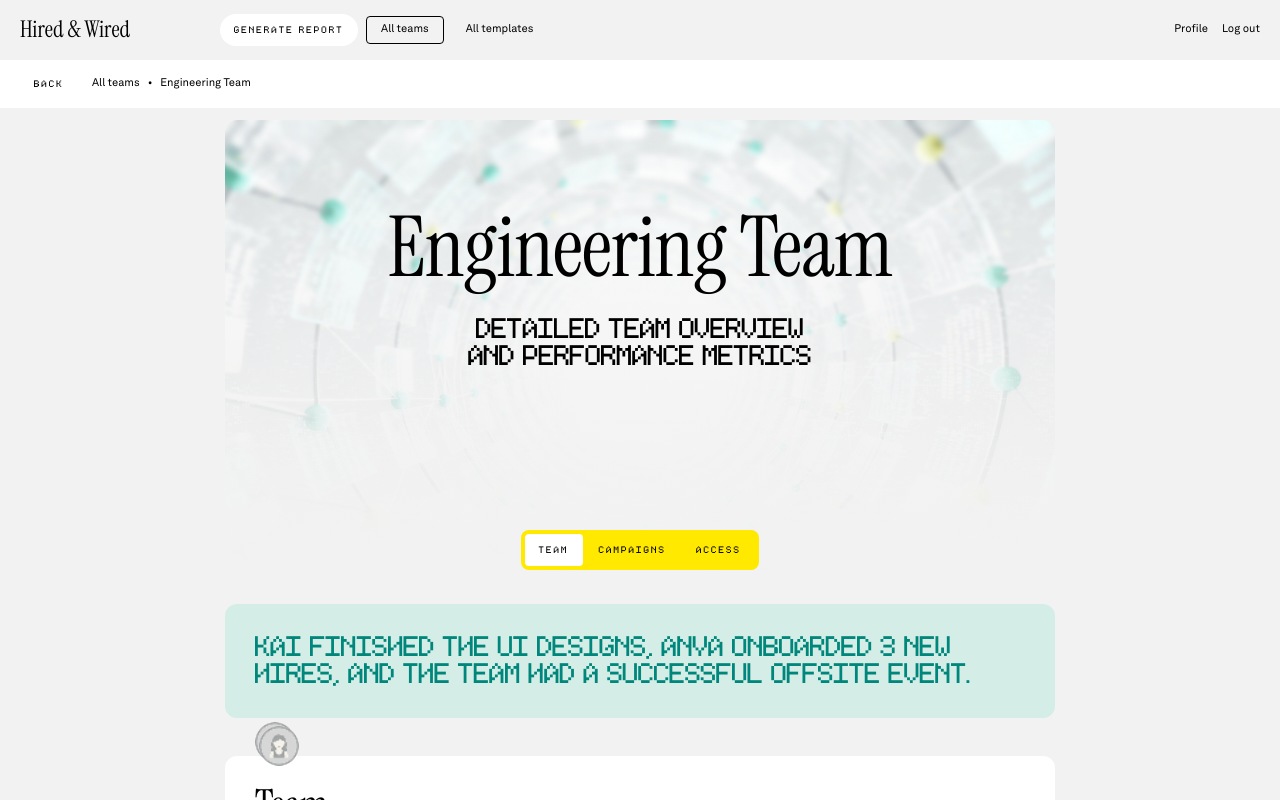
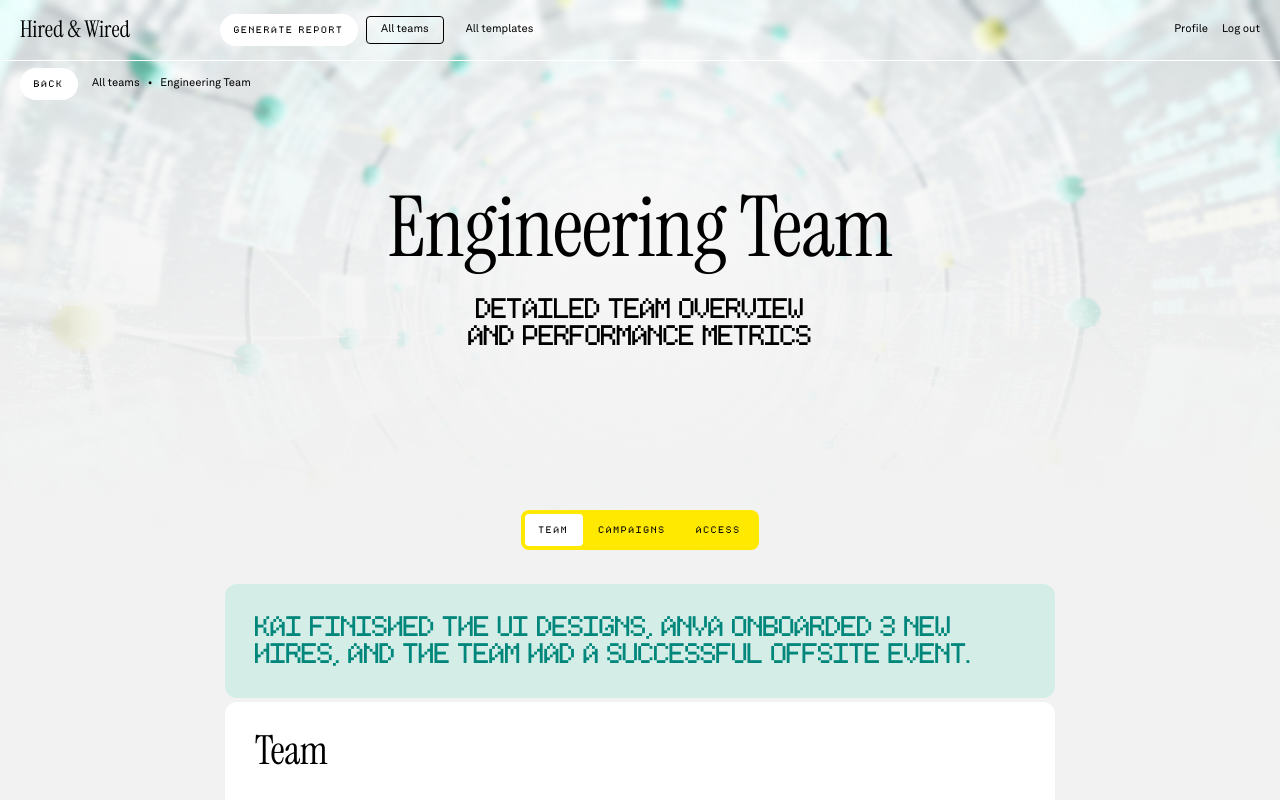
Before and after one commit to chaser231/hired-and-wired, a Next.js app: page /teams/1 in a window 1280 px wide. Shown: the top 800 px of the page. Built offline with nearby package versions, Linux system fonts and the light colour scheme.

Commit message:
fix: team detail page - transparent SecondRow, full-width hero, remove stray avatars

```diff
--- a/src/app/(main)/teams/[id]/page.tsx
+++ b/src/app/(main)/teams/[id]/page.tsx
@@ -1,9 +1,9 @@
 'use client';
 
-import { useState } from 'react';
+import { useState, useEffect } from 'react';
 import { useRouter } from 'next/navigation';
 import Image from 'next/image';
-import { Avatar, SwitchGroup } from '@/components/ui';
+import { SwitchGroup } from '@/components/ui';
 import { Profile, Notify } from '@/components/blocks';
 import { SecondRow } from '@/components/sections';
 
@@ -103,17 +103,31 @@ const teamData = {
 export default function TeamDetailPage() {
   const router = useRouter();
   const [activeTab, setActiveTab] = useState(0);
+  const [isScrolled, setIsScrolled] = useState(false);
+
+  // Track scroll for SecondRow background
+  useEffect(() => {
+    const handleScroll = () => {
+      setIsScrolled(window.scrollY > 10);
+    };
+    handleScroll();
+    window.addEventListener('scroll', handleScroll, { passive: true });
+    return () => window.removeEventListener('scroll', handleScroll);
+  }, []);
 
   const handleBack = () => {
     router.push('/');
   };
 
   return (
-    <main className="flex flex-col items-center gap-[var(--page-gap)] pb-[84px]">
-      {/* SecondRow - fixed under TopMenu */}
+    <main className="flex flex-col items-center pb-[84px]">
+      {/* SecondRow - fixed under TopMenu, transparent → white on scroll */}
       <div
-        className="fixed top-[60px] left-0 right-0 z-40"
-        style={{ backgroundColor: 'var(--color-white)' }}
+        className="fixed top-[60px] left-0 right-0 z-40 transition-colors duration-200"
+        style={{
+          backgroundColor: isScrolled ? 'var(--color-white)' : 'transparent',
+          borderBottom: isScrolled ? '1px solid var(--color-gray-light)' : 'none',
+        }}
       >
         <SecondRow
           variant="default"
@@ -125,13 +139,9 @@ export default function TeamDetailPage() {
         />
       </div>
 
-      {/* Main Content */}
-      <div className="w-full max-w-[var(--content-width)] flex flex-col gap-[var(--section-gap)] mt-[120px]">
-        {/* CardTop - Gray variant */}
-        <div
-          className="relative overflow-hidden flex flex-col justify-end items-center h-[480px] p-[var(--space-xl)] rounded-[var(--radius-lg)]"
-        >
-          {/* Background Image */}
+      {/* Hero Section - Full Width with background image */}
+      <section className="relative w-full h-[580px] flex flex-col items-center justify-end overflow-hidden">
+        {/* Background Image - Full Width */}
         <Image
           src={teamData.coverSrc}
           alt={`${teamData.name} cover`}
@@ -149,14 +159,14 @@ export default function TeamDetailPage() {
         />
 
         {/* Content */}
-          <div className="relative z-10 flex flex-col items-center gap-[160px]">
+        <div className="relative z-10 flex flex-col items-center gap-[160px] w-full max-w-[var(--content-width)] pb-[var(--space-xl)]">
           {/* Profile Info */}
           <div className="flex flex-col items-center text-center">
             <h1 className="text-h1">{teamData.name}</h1>
             <p className="text-description mt-[var(--space-xl)]">
-                {teamData.description.split(' ').slice(0, 3).join(' ')}
+              Detailed team overview
               <br />
-                {teamData.description.split(' ').slice(3).join(' ')}
+              and performance metrics
             </p>
           </div>
 
@@ -167,22 +177,12 @@ export default function TeamDetailPage() {
             onChange={setActiveTab}
           />
         </div>
-        </div>
+      </section>
 
-        {/* Notify Block with Avatars */}
-        <div className="flex flex-col gap-[var(--section-gap)]">
+      {/* Content Section - 830px Width */}
+      <section className="w-full max-w-[var(--content-width)] flex flex-col gap-[var(--section-gap)] mt-[var(--section-gap)]">
+        {/* Notify Block */}
         <Notify message={teamData.weekUpdate} />
-
-          {/* Avatars - stacked with overlap */}
-          <div className="relative h-[30px] ml-[var(--space-xl)]">
-            <div className="absolute left-0 top-0">
-              <Avatar src="/assets/avatar-dog.png" alt="Team member" size="md" />
-            </div>
-            <div className="absolute left-[4px] top-[4px]">
-              <Avatar src="/assets/avatar-katya.png" alt="Team member" size="md" />
-            </div>
-          </div>
-        </div>
 
         {/* Team Section - White Card */}
         <div
@@ -208,7 +208,7 @@ export default function TeamDetailPage() {
             ))}
           </div>
         </div>
-      </div>
+      </section>
     </main>
   );
 }
```
Lines whose indentation alone changed are shown as unchanged.
